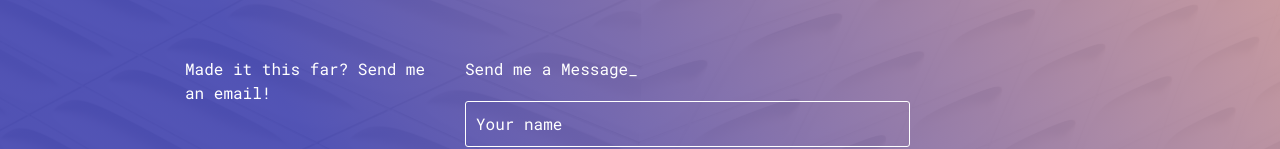
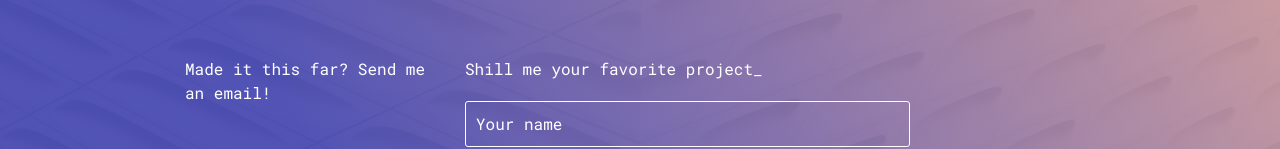
Before and after one commit to NFTZ4DAYZ/webportfolio, a website: page index.html in a window 1280 px wide. Shown: the part 5095-5244 px from the top of the page. Drawn offline with Linux system fonts and the light colour scheme.

Commit message:
Update index.html

```diff
--- a/index.html
+++ b/index.html
@@ -606,7 +606,7 @@
 
         <div class="col-md-7 col-lg-5">
           <div class="contacts__form">
-            <p class="contacts__form-title">Send me a Message_</p>
+            <p class="contacts__form-title">Shill me your favorite project_</p>
            <form name="contact" method="post" data-netlify="true">          <!--class="js-form" -->
               <div class="form-group">
                 <input class="form-field" name="tex" type="text" placeholder="Your name" required>     <!--js-field-name -->
```
